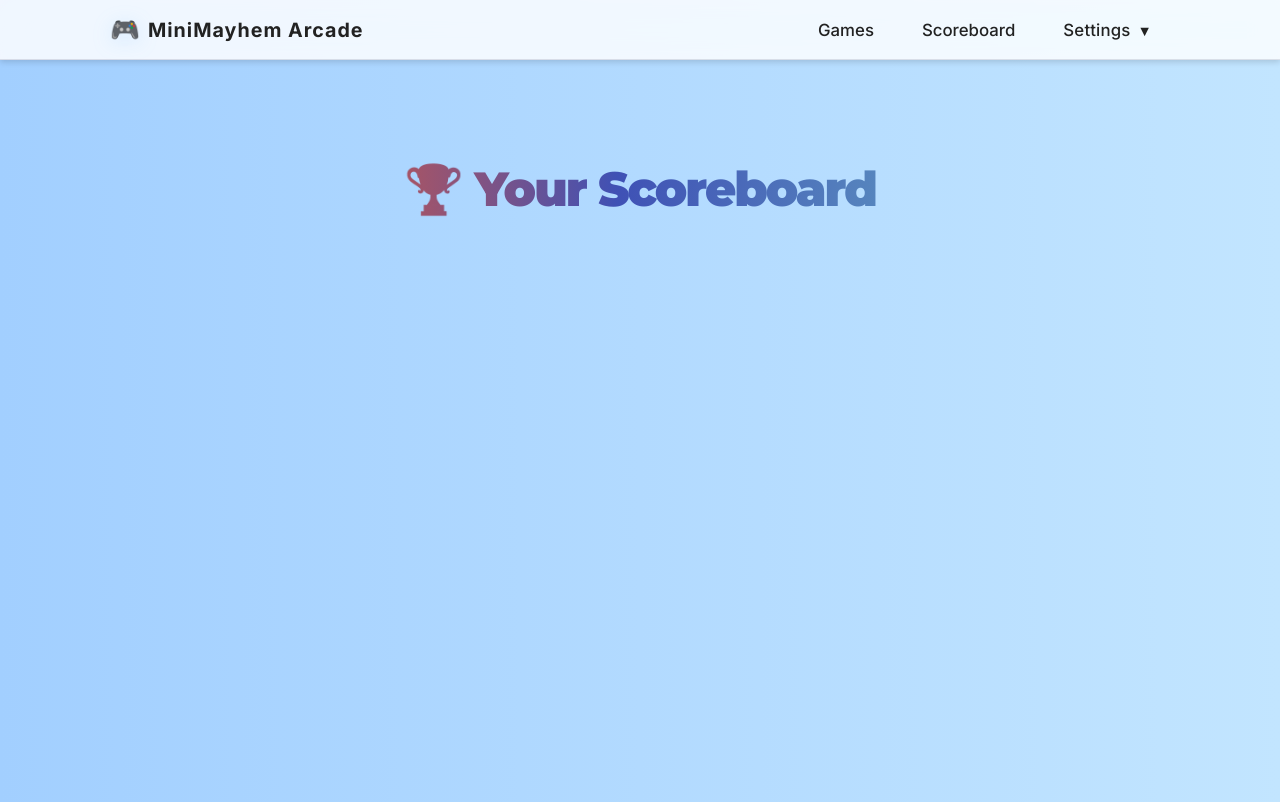
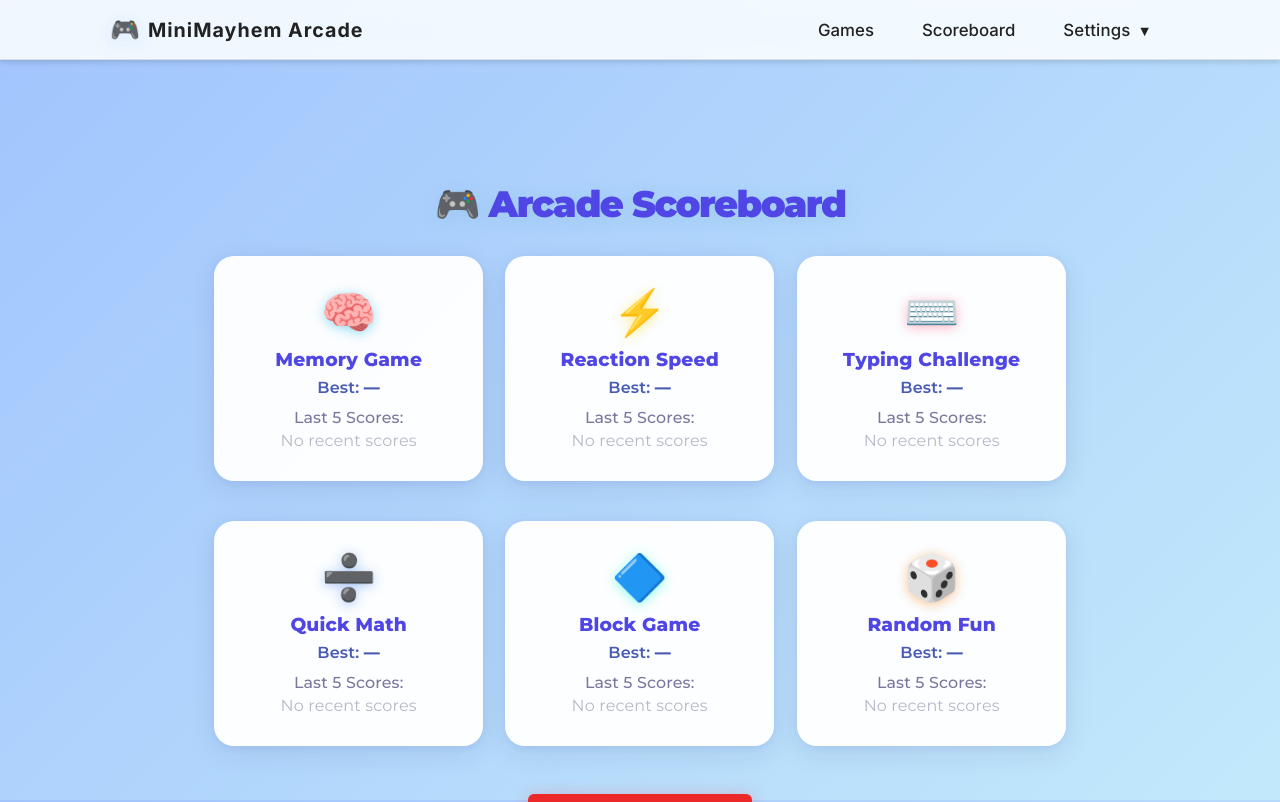
Before and after one commit to Workflow-Manager-admin/minimayhem-arcade-27968-677199a1, a React (Create React App) app in the folder mini_mayhem_arcade/: page /scoreboard in a window 1280 px wide. Shown: the top 802 px of the page. Built offline with nearby package versions, Linux system fonts and the light colour scheme; the HTML template or start-up script is replaced by a standard one.

Commit message:
Auto-commit: Changes as of 2025-06-04T11:01:41.611878+00:00

```diff
--- a/mini_mayhem_arcade/src/ScoreboardPage.jsx
+++ b/mini_mayhem_arcade/src/ScoreboardPage.jsx
@@ -1,364 +1,352 @@
-import React, { useState, useEffect, useRef } from "react";
+import React, { useEffect, useState } from "react";
+import "./App.css";
+import "./GamesPage.css"; // Use game card styles for grid
 import "./ScoreboardPage.css";
-import { useNavigate } from "react-router-dom";
 
-// PUBLIC_INTERFACE
-// ScoreboardPage: 3x2 card grid, each card = game name + emoji, best score, last 5 scores, Reset All Scores button at bottom.
-// No Light Beam or inactive games. Fully styled, accessible, works in dark/light.
+/*
+  PUBLIC_INTERFACE
+  ScoreboardPage: Displays a 3x2 grid of cards for each active game.
+  Each card shows game emoji, game name, best score, last 5 scores, and a Reset All Scores button at bottom.
+  Scores are retrieved from localStorage per-game. Only enabled games are shown.
+*/
 
 const GAMES = [
-  {
-    key: "block",
-    name: "Block Game",
-    emoji: "🔷",
-    bestKey: "mmarcade-blockgame-bestscore",
-    recentsKey: "mmarcade-blockgame-recents",
-    bestLabel: "Best Score",
-    getBest: val =>
-      typeof val === "number" && !isNaN(val) ? val : "No score yet",
-    formatRecent: val =>
-      typeof val === "number" && !isNaN(val) ? `${val}` : "-",
-  },
   {
     key: "memory",
     name: "Memory Game",
     emoji: "🧠",
-    bestKey: "mmarcade-memgame-highscore",
-    recentsKey: "mmarcade-memgame-recent",
-    bestLabel: "Best (Moves, Time)",
-    getBest: val =>
-      val && typeof val.moves === "number"
+    lsBest: "mmarcade-memgame-highscore",
+    lsRecent: "mmarcade-memgame-history",
+    formatBest: (val) => val && typeof val.moves === "number" && typeof val.time === "number"
       ? `${val.moves} moves, ${formatTime(val.time)}`
-        : "No win yet",
-    formatRecent: val =>
-      val && typeof val.moves === "number"
-        ? `${val.moves} moves, ${formatTime(val.time)}`
-        : "-",
+      : "—",
+    formatScore: (s) => (s && typeof s.moves === "number" && typeof s.time === "number"
+      ? `${s.moves} moves, ${formatTime(s.time)}`
+      : s && typeof s === "object" && s !== null
+        ? JSON.stringify(s)
+        : typeof s === "string"
+        ? s
+        : "—"),
+    defaultBest: "—",
+    defaultList: [],
+    iconColor: "#00B0E0"
   },
   {
     key: "reaction",
     name: "Reaction Speed",
     emoji: "⚡",
-    bestKey: "reactionGameScore", // legacy (int ms)
-    recentsKey: "reactionGameRecents",
-    bestLabel: "Best Time",
-    getBest: val =>
-      typeof val === "number" && !isNaN(val)
-        ? val > 1200
-          ? (val / 1000).toFixed(3) + "s"
-          : val + " ms"
-        : "No score yet",
-    formatRecent: val =>
-      typeof val === "number" && !isNaN(val)
-        ? val > 1200
-          ? (val / 1000).toFixed(3) + "s"
-          : val + " ms"
-        : "-",
+    lsBest: "reactionGameScore",
+    lsRecent: "reactionGameScoreList",
+    formatBest: (val) =>
+      (typeof val === "number" && !isNaN(val))
+        ? (val > 1200 ? (val / 1000).toFixed(3) + "s" : `${val} ms`)
+        : "—",
+    formatScore: (s) =>
+      typeof s === "number"
+        ? (s > 1200 ? (s / 1000).toFixed(3) + "s" : `${s} ms`)
+        : "—",
+    defaultBest: "—",
+    defaultList: [],
+    iconColor: "#FFD301"
   },
   {
     key: "typing",
     name: "Typing Challenge",
     emoji: "⌨️",
-    bestKey: "mmarcade-typing-bestwpm",
-    recentsKey: "mmarcade-typing-wpm-recents",
-    bestLabel: "Best WPM",
-    getBest: val =>
-      typeof val === "number" && !isNaN(val) ? `${val} WPM` : "No score yet",
-    formatRecent: val =>
-      typeof val === "number" && !isNaN(val) ? `${val} WPM` : "-",
+    lsBest: "mmarcade-typing-bestwpm",
+    lsRecent: "mmarcade-typing-history",
+    formatBest: (val) =>
+      typeof val === "number" && !isNaN(val) ? `${val} WPM` : "—",
+    formatScore: (s) =>
+      typeof s === "number" && !isNaN(s) ? `${s} WPM` : "—",
+    defaultBest: "—",
+    defaultList: [],
+    iconColor: "#fa537b"
   },
   {
-    key: "wordTyping",
-    name: "Word Typing Challenge",
-    emoji: "📝",
-    bestKey: "mmarcade-word-typing-bestscore",
-    recentsKey: "mmarcade-word-typing-recents",
-    bestLabel: "Best Points",
-    getBest: val =>
-      typeof val === "number" && !isNaN(val) ? `${val} pts` : "No score yet",
-    formatRecent: val =>
-      typeof val === "number" && !isNaN(val) ? `${val} pts` : "-",
+    key: "quickmath",
+    name: "Quick Math",
+    emoji: "➗",
+    lsBest: "quickMathScore",
+    lsRecent: "quickMathScoreList",
+    formatBest: (val) =>
+      typeof val === "number" && !isNaN(val) ? `${val} pts` : "—",
+    formatScore: (s) =>
+      typeof s === "number" && !isNaN(s) ? `${s} pts` : "—",
+    defaultBest: "—",
+    defaultList: [],
+    iconColor: "#437fe8"
   },
   {
-    key: "sliding",
-    name: "Sliding Tile Puzzle",
-    emoji: "🔲",
-    bestKey: "mmarcade-slidingtile-best-4",
-    recentsKey: "mmarcade-slidingtile-recent-4",
-    bestLabel: "Best (Moves, Time)",
-    getBest: val =>
-      val && typeof val.moves === "number"
-        ? `${val.moves} moves, ${formatTime(val.time)}`
-        : "No win yet",
-    formatRecent: val =>
-      val && typeof val.moves === "number"
-        ? `${val.moves} moves, ${formatTime(val.time)}`
-        : "-",
+    key: "blockgame",
+    name: "Block Game",
+    emoji: "🔷",
+    lsBest: "mmarcade-blockgame-bestscore",
+    lsRecent: "mmarcade-blockgame-history",
+    formatBest: (val) =>
+      typeof val === "number" && !isNaN(val) ? `${val} pts` : "—",
+    formatScore: (s) =>
+      typeof s === "number" && !isNaN(s) ? `${s} pts` : "—",
+    defaultBest: "—",
+    defaultList: [],
+    iconColor: "#00FFD7"
+  },
+  {
+    key: "randomfun",
+    name: "Random Fun",
+    emoji: "🎲",
+    lsBest: "mmarcade-random-bestscore",
+    lsRecent: "mmarcade-random-history",
+    formatBest: (val) => (val !== undefined && val !== null ? val : "—"),
+    formatScore: (s) => (s !== undefined && s !== null ? s : "—"),
+    defaultBest: "—",
+    defaultList: [],
+    iconColor: "#ef7b09"
   },
 ];
 
-// Time formatter for memory/sliding: mm:ss
+// Helper to format seconds as mm:ss
 function formatTime(sec) {
-  if (typeof sec !== "number" || isNaN(sec)) return "-";
-  let m = Math.floor(sec / 60);
-  let s = sec % 60;
+  if (typeof sec !== "number" || isNaN(sec)) return "—";
+  const m = Math.floor(sec / 60);
+  const s = sec % 60;
   return `${m}:${s < 10 ? "0" : ""}${s}`;
+}
+
+// Return localStorage results for a game. Each game tracks best + history (array), fallback to []/—.
+function getGameScores(game) {
+  // Best Score
+  let best = game.defaultBest;
+  let last5 = game.defaultList;
+  if (typeof window !== "undefined") {
+    // Retrieve best (various formats)
+    try {
+      const bestRaw = window.localStorage.getItem(game.lsBest);
+      if (bestRaw !== null) {
+        if (game.key === "memory" && bestRaw) {
+          best = JSON.parse(bestRaw);
+        } else if (game.key === "reaction") {
+          best = parseInt(bestRaw, 10);
+        } else if (["quickmath", "blockgame"].includes(game.key)) {
+          best = parseInt(bestRaw, 10);
+        } else if (game.key === "randomfun" && bestRaw) {
+          best = bestRaw;
+        } else if (game.key === "typing") {
+          best = parseFloat(bestRaw);
+        }
+      }
+    } catch {}
+
+    // Retrieve last5 (as array; fallback to [])
+    try {
+      const recentsRaw = window.localStorage.getItem(game.lsRecent);
+      if (recentsRaw !== null) {
+        // If array as stringified JSON array
+        let parsed = JSON.parse(recentsRaw);
+        if (Array.isArray(parsed)) {
+          last5 = parsed.slice(-5).reverse();
+        }
+      } else {
+        // Some games store only last value (not array)
+        if (game.key === "reaction") {
+          const v = window.localStorage.getItem("reaction_time_last");
+          if (v !== null && !isNaN(parseInt(v, 10))) {
+            last5 = [parseInt(v, 10)];
+          }
+        } else if (game.key === "memory") {
+          // Try to show last played
+          const v = window.localStorage.getItem("mmarcade-memgame-lastscore");
+          if (v) {
+            last5 = [JSON.parse(v)];
+          }
+        }
+      }
+    } catch {}
+  }
+  return {
+    best,
+    last5,
+  };
+}
+
+// Remove all scores for all games from localStorage, for a "global reset" feature.
+function resetAllScores() {
+  if (typeof window === "undefined") return;
+  GAMES.forEach((g) => {
+    try {
+      window.localStorage.removeItem(g.lsBest);
+      window.localStorage.removeItem(g.lsRecent);
+      // Remove alternate keys if present
+      if (g.key === "memory") window.localStorage.removeItem("mmarcade-memgame-lastscore");
+      if (g.key === "reaction") window.localStorage.removeItem("reaction_time_last");
+    } catch {}
+  });
 }
 
 // PUBLIC_INTERFACE
 function ScoreboardPage() {
-  const [gameResults, setGameResults] = useState({});
-  const [showResetModal, setShowResetModal] = useState(false);
-  const [resetFeedback, setResetFeedback] = useState("");
-  const navigate = useNavigate();
-  const resetBtnRef = useRef();
+  // state: array of {game, best, last5}
+  const [scores, setScores] = useState([]);
 
-  // On mount/load, fetch all scores and recent arrays for all games
+  // On mount and on reset force update from localStorage
   useEffect(() => {
-    function fetchForAllGames() {
-      const results = {};
-      for (const g of GAMES) {
-        let best = null;
-        let recentsArr = [];
-        // Best
-        try {
-          let raw = window.localStorage.getItem(g.bestKey);
-          if (
-            g.key === "memory" ||
-            g.key === "sliding"
-          ) {
-            best = raw ? JSON.parse(raw) : null;
-          } else if (
-            g.key === "typing" ||
-            g.key === "wordTyping"
-          ) {
-            best = raw !== null && !isNaN(Number(raw)) ? Number(raw) : null;
-          } else if (g.key === "block" || g.key === "reaction") {
-            best = raw !== null && !isNaN(parseInt(raw, 10))
-              ? parseInt(raw, 10)
-              : null;
-          } else {
-            best = raw; // fallback
+    const data = GAMES.map((game) => ({
+      ...game,
+      ...getGameScores(game),
+    }));
+    setScores(data);
+  }, []);
+
+  // Handle reset all
+  function handleResetAll() {
+    // Confirm reset (optional: remove for minimal interaction)
+    // eslint-disable-next-line no-restricted-globals
+    if (window.confirm("Are you sure you want to reset ALL high scores and history?")) {
+      resetAllScores();
+      // Re-fetch for every card
+      const data = GAMES.map((game) => ({
+        ...game,
+        ...getGameScores(game),
+      }));
+      setScores(data);
     }
-        } catch {
-          best = null;
-        }
-        // Recents
-        try {
-          let recentsRaw = window.localStorage.getItem(g.recentsKey) || "[]";
-          let rec = [];
-          if (
-            g.key === "memory" ||
-            g.key === "sliding"
-          ) {
-            rec = JSON.parse(recentsRaw);
-            if (!Array.isArray(rec)) rec = [];
-          } else if (g.key === "typing" || g.key === "wordTyping" || g.key === "block" || g.key === "reaction") {
-            rec = JSON.parse(recentsRaw);
-            if (!Array.isArray(rec)) rec = [];
-          }
-          // If no recents logic: fallback to legacy/last
-          if (rec.length === 0) {
-            // Try to get 'legacy last score'
-            if (g.key === "memory") {
-              try {
-                let last = window.localStorage.getItem("mmarcade-memgame-lastscore");
-                if (last) {
-                  const o = JSON.parse(last);
-                  rec = o && typeof o.moves === "number" ? [o] : [];
-                }
-              } catch {}
-            } else if (g.key === "sliding") {
-              try {
-                let last = window.localStorage.getItem("mmarcade-slidingtile-best-4");
-                if (last) {
-                  const o = JSON.parse(last);
-                  rec = o && typeof o.moves === "number" ? [o] : [];
-                }
-              } catch {}
-            } else if (g.key === "reaction") {
-              let last = window.localStorage.getItem("reaction_time_last");
-              if (last !== null && !isNaN(parseInt(last, 10))) {
-                rec = [parseInt(last, 10)];
-              }
-            } else if (g.key === "block") {
-              let last = window.localStorage.getItem("mmarcade-blockgame-bestscore");
-              if (last !== null && !isNaN(parseInt(last, 10))) {
-                rec = [parseInt(last, 10)];
-              }
-            } else if (g.key === "typing") {
-              let last = window.localStorage.getItem("mmarcade-typing-bestwpm");
-              if (last !== null && !isNaN(Number(last))) {
-                rec = [Number(last)];
-              }
-            } else if (g.key === "wordTyping") {
-              let last = window.localStorage.getItem("mmarcade-word-typing-bestscore");
-              if (last !== null && !isNaN(Number(last))) {
-                rec = [Number(last)];
-              }
-            }
-          }
-        // limit to latest 5
-        recentsArr = rec.slice(-5).reverse();
-        } catch {
-          recentsArr = [];
-        }
-        results[g.key] = { best, recents: recentsArr };
-      }
-      return results;
-    }
-    setGameResults(fetchForAllGames());
-  }, [resetFeedback, showResetModal]);
-
-  // Modal: Reset all scores
-  function openResetModal() {
-    setShowResetModal(true);
-    setTimeout(() => {
-      try {
-        document.getElementById("scoreboard-reset-confirm")?.focus();
-      } catch {}
-    }, 35);
-  }
-  function closeResetModal() {
-    setShowResetModal(false);
-    setTimeout(() => {
-      if (resetBtnRef.current) resetBtnRef.current.focus();
-    }, 40);
-  }
-  function handleResetScores() {
-    try {
-      // Remove all best + recents for the 6 games
-      for (const g of GAMES) {
-        window.localStorage.removeItem(g.bestKey);
-        window.localStorage.removeItem(g.recentsKey);
-        // Remove alternate last/legacy keys
-        if (g.key === "memory") {
-          window.localStorage.removeItem("mmarcade-memgame-lastscore");
-        }
-        if (g.key === "sliding") {
-          window.localStorage.removeItem("mmarcade-slidingtile-best-4");
-        }
-        if (g.key === "reaction") {
-          window.localStorage.removeItem("reaction_time_last");
-        }
-        if (g.key === "block") {
-          window.localStorage.removeItem("mmarcade-blockgame-bestscore");
-        }
-        if (g.key === "typing") {
-          window.localStorage.removeItem("mmarcade-typing-bestwpm");
-        }
-        if (g.key === "wordTyping") {
-          window.localStorage.removeItem("mmarcade-word-typing-bestscore");
-        }
-      }
-      setResetFeedback("Scores reset!");
-    } catch {
-      setResetFeedback("Error resetting.");
-    }
-    setShowResetModal(false);
-    setTimeout(() => setResetFeedback(""), 1700);
-  }
-
-  useEffect(() => {
-    if (showResetModal) {
-      document.body.style.overflow = "hidden";
-    } else {
-      document.body.style.overflow = "";
-    }
-  }, [showResetModal]);
-
-  // PUBLIC_INTERFACE
-  // ScoreCard component for each card
-  function ScoreCard({ game, result }) {
-    return (
-      <div className="scoreboard-card" tabIndex={0} aria-label={`${game.name} scores`}>
-        <div className="scoreboard-game-title">
-          <span className="scoreboard-game-emoji" aria-hidden="true">{game.emoji}</span>
-          {game.name}
-        </div>
-        <div className="scoreboard-best-label">{game.bestLabel}:</div>
-        <span className="scoreboard-best-score">{game.getBest(result.best)}</span>
-        <div className="scoreboard-recent-label" style={{margin: "8px 0 3px 0", color: "var(--text-secondary)", fontWeight: 500}}>Last 5 Scores:</div>
-        <ul className="scoreboard-recent-list">
-          {(result.recents && result.recents.length)
-            ? result.recents.map((r, i) => (
-                <li key={i} className="scoreboard-recent-score">
-                  {game.formatRecent(r)}
-                </li>
-              ))
-            : <li className="scoreboard-recent-score" style={{fontStyle: "italic", opacity: 0.67}}>No recent scores</li>
-          }
-        </ul>
-      </div>
-    );
   }
 
   return (
-    <div className="scoreboard-root">
-      <main className="scoreboard-main">
-        <h1 className="scoreboard-heading" tabIndex={0}>
-          <span role="img" aria-label="Trophy">🏆</span> Your Scoreboard
+    <main className="container scoreboard-page-root" style={{ paddingTop: 96, paddingBottom: 38, minHeight: "100vh" }}>
+      <h1 style={{
+        fontWeight: 900,
+        fontSize: "2.3rem",
+        textAlign: "center",
+        marginBottom: 30,
+        letterSpacing: "-1.5px",
+        color: "var(--games-accent, #68adc4)",
+        textShadow: "0 3px 18px #68adc438"
+      }}>
+        🎮 Arcade Scoreboard
       </h1>
-        <div className="scoreboard-card-grid" tabIndex={-1}>
-          {GAMES.map((g, i) => (
-            <ScoreCard key={g.key} game={g} result={gameResults[g.key] || {}} />
+      <section className="scoreboard-grid-section" aria-label="Scoreboard cards">
+        <div
+          className="scoreboard-grid"
+          style={{
+            display: "grid",
+            gridTemplateColumns: "repeat(3, 1fr)",
+            gridTemplateRows: "repeat(2, 1fr)",
+            gap: "40px 22px",
+            maxWidth: 920,
+            margin: "0 auto 48px auto",
+          }}
+        >
+          {scores.map((g, idx) => (
+            <ScoreCard
+              key={g.key}
+              name={g.name}
+              emoji={g.emoji}
+              iconColor={g.iconColor}
+              best={g.formatBest(g.best)}
+              last5={g.last5}
+              formatScore={g.formatScore}
+            />
           ))}
         </div>
-        <div className="scoreboard-reset-row">
+      </section>
+      <div style={{
+        display: "flex",
+        justifyContent: "center",
+        marginTop: 20
+      }}>
         <button
-            ref={resetBtnRef}
-            className="scoreboard-reset-btn"
-            onClick={openResetModal}
-            aria-label="Reset all scores"
+          className="btn btn-large"
+          style={{
+            fontWeight: 700,
+            fontSize: "1.13rem",
+            background: "#ed2828",
+            borderRadius: 6,
+            padding: "13px 34px",
+            boxShadow: "0 2px 16px #f9585859",
+            color: "#fff",
+          }}
+          onClick={handleResetAll}
         >
           Reset All Scores
         </button>
       </div>
-        {resetFeedback && (
-          <div className="scoreboard-reset-message" style={{
-            textAlign: "center",
-            fontWeight: 700,
-            color: "#e57373",
-            marginTop: "0.4em"
+    </main>
+  );
+}
+
+// Card for each game's scoreboard info
+function ScoreCard({ name, emoji, best, last5, formatScore, iconColor }) {
+  return (
+    <article
+      className="scoreboard-card"
+      tabIndex={0}
+      style={{
+        background: "var(--games-card-bg, #fff)",
+        border: "1.2px solid var(--games-card-border, #e3e8f088)",
+        borderRadius: 20,
+        boxShadow: "0 7px 29px #22214e18, 0 2px 9px #4f46e515",
+        padding: "29px 17px 23px 17px",
+        minHeight: 225,
+        display: "flex",
+        flexDirection: "column",
+        alignItems: "center"
+      }}
+      aria-label={`Scores for ${name}`}
+    >
+      <span
+        className="scoreboard-card-emoji"
+        style={{
+          fontSize: "2.8rem",
+          marginBottom: 9,
+          userSelect: "none",
+          textShadow: iconColor ? `0 2px 12px ${iconColor}70` : "0 2px 8px #9997"
+        }}
+        aria-hidden="true"
+      >
+        {emoji}
+      </span>
+      <div
+        className="scoreboard-card-title"
+        style={{
+          fontWeight: 800,
+          fontSize: "1.17rem",
+          color: "var(--games-accent, #68adc4)"
+        }}
+      >
+        {name}
+      </div>
+      <div style={{
+        fontWeight: 600,
+        color: "#495bb3",
+        marginTop: 7,
+        letterSpacing: "0.01em"
       }}>
-            {resetFeedback}
+        Best: <span style={{ fontWeight: 900 }}>{best}</span>
       </div>
-        )}
-        <button
-          className="scoreboard-back-btn"
-          onClick={() => navigate("/games")}
-          style={{marginBottom: 36, marginTop: 6}}
-        >
-          ← Back to Games
-        </button>
-      </main>
-      {showResetModal && (
-        <div className="scoreboard-reset-modal-backdrop" tabIndex={-1} aria-modal="true" role="dialog">
-          <div className="scoreboard-reset-modal-content">
-            <div className="scoreboard-reset-modal-title">
-              Reset All Scores?
+      <div style={{ marginTop: 11, width: "100%" }}>
+        <div style={{
+          fontSize: "0.99rem",
+          color: "#7a779e",
+          fontWeight: 500,
+          marginBottom: 3,
+          letterSpacing: "0.01em"
+        }}>
+          Last 5 Scores:
         </div>
-            <div>Are you sure you want to clear all best scores and recents for all games? This can't be undone.</div>
-            <div className="scoreboard-reset-modal-buttons">
-              <button
-                id="scoreboard-reset-cancel"
-                className="scoreboard-reset-cancel"
-                onClick={closeResetModal}
-              >
-                Cancel
-              </button>
-              <button
-                id="scoreboard-reset-confirm"
-                className="scoreboard-reset-confirm"
-                onClick={handleResetScores}
-              >
-                Reset
-              </button>
-            </div>
-          </div>
-        </div>
+        {last5 && last5.length ? (
+          <ol style={{ paddingLeft: 17, margin: "0 0 0 0", color: "#20214b", fontWeight: 600 }}>
+            {last5.slice(0, 5).map((s, i) => (
+              <li key={i} style={{ marginBottom: 1, color: "#33337f", fontWeight: 700, fontSize: "1em" }}>
+                {formatScore(s)}
+              </li>
+            ))}
+          </ol>
+        ) : (
+          <div style={{ color: "#b5b9c7", marginTop: 4 }}>No recent scores</div>
         )}
       </div>
+    </article>
   );
 }
 
```
Also changed, not shown: 2 other files (tests, documents, lock files or other folders). Lines whose indentation alone changed are shown as unchanged.
